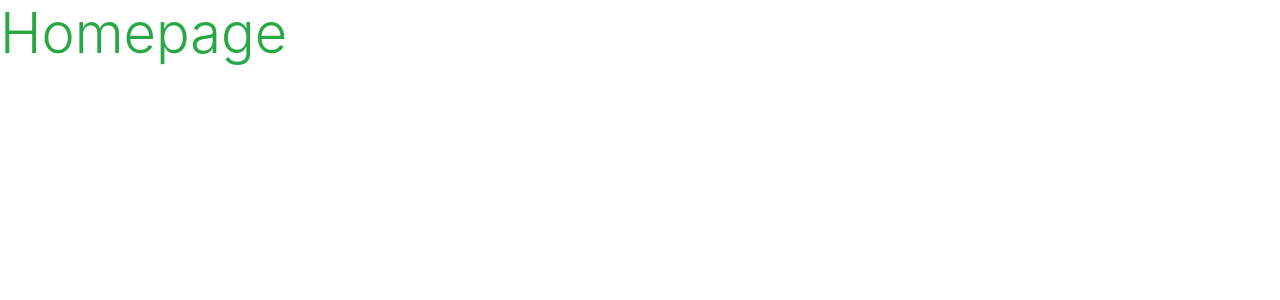
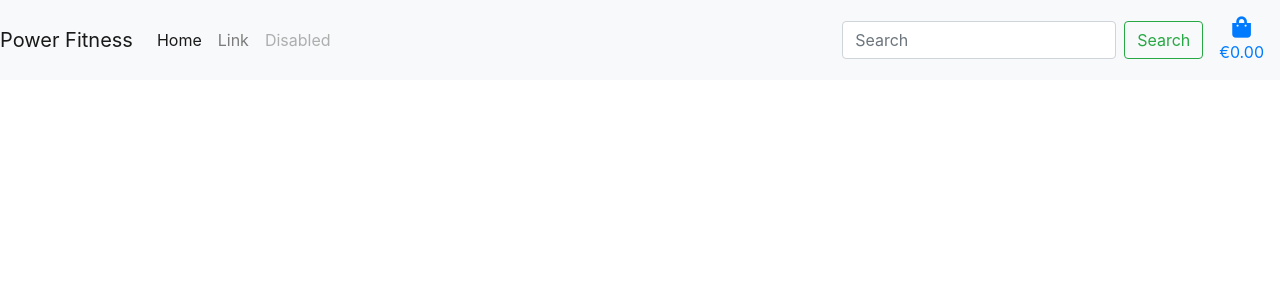
Before and after one commit to Bourkekev/ms4-power-fitness-gym, a Django app: page / in a window 1280 px wide. Shown: the top 300 px of the page. Run offline with Django 3.2, Linux system fonts and the light colour scheme; some libraries are stand-ins or nearby versions.

Commit message:
Begin bootstrap nav structure with shopping bag

```diff
--- a/templates/base.html
+++ b/templates/base.html
@@ -36,7 +36,48 @@
 </head>
 
 <body>
-    <header class="container-fluid fixed-top"></header>
+    <header class="container-fluid fixed-top px-0">
+        <nav class="navbar navbar-expand-lg navbar-light bg-light px-0">
+            <a class="navbar-brand logo" href="#">Power Fitness</a>
+
+
+            <div class="collapse navbar-collapse" id="main-nav">
+                <ul class="navbar-nav mr-auto mt-2 mt-lg-0">
+                    <li class="nav-item active">
+                        <a class="nav-link" href="#">Home <span class="sr-only">(current)</span></a>
+                    </li>
+                    <li class="nav-item">
+                        <a class="nav-link" href="#">Link</a>
+                    </li>
+                    <li class="nav-item">
+                        <a class="nav-link disabled" href="#" tabindex="-1" aria-disabled="true">Disabled</a>
+                    </li>
+                </ul>
+                <form class="form-inline my-2 my-lg-0">
+                    <input class="form-control mr-sm-2" type="search" placeholder="Search">
+                    <button class="btn btn-outline-success my-2 my-sm-0" type="submit">Search</button>
+                </form>
+            </div>
+            <div class="shopping-bag">
+                <a class="{% if grand_total %}text-info font-weight-bold{% else %}text-black{% endif %} nav-link" href="">
+                    <div class="text-center">
+                        <div><i class="fas fa-shopping-bag fa-lg"></i></div>
+                        <p class="my-0">
+                            {% if grand_total %}
+                                €{{ grand_total|floatformat:2 }}
+                            {% else %}
+                                €0.00
+                            {% endif %}
+                        </p>
+                    </div>
+                </a>
+        </div>
+        <button class="navbar-toggler" type="button" data-toggle="collapse" data-target="#main-nav"
+            aria-controls="main-nav" aria-expanded="false" aria-label="Toggle navigation">
+            <span class="navbar-toggler-icon"></span>
+        </button>
+        </nav>
+    </header>
 
     {% if messages %}
         <div class="message-container"></div>
```
